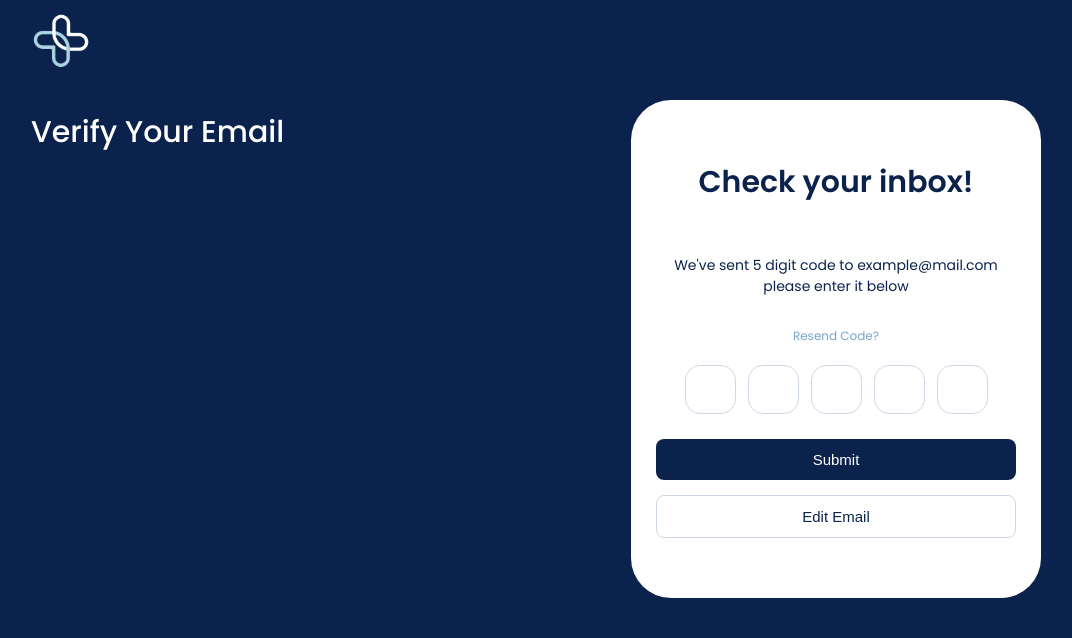
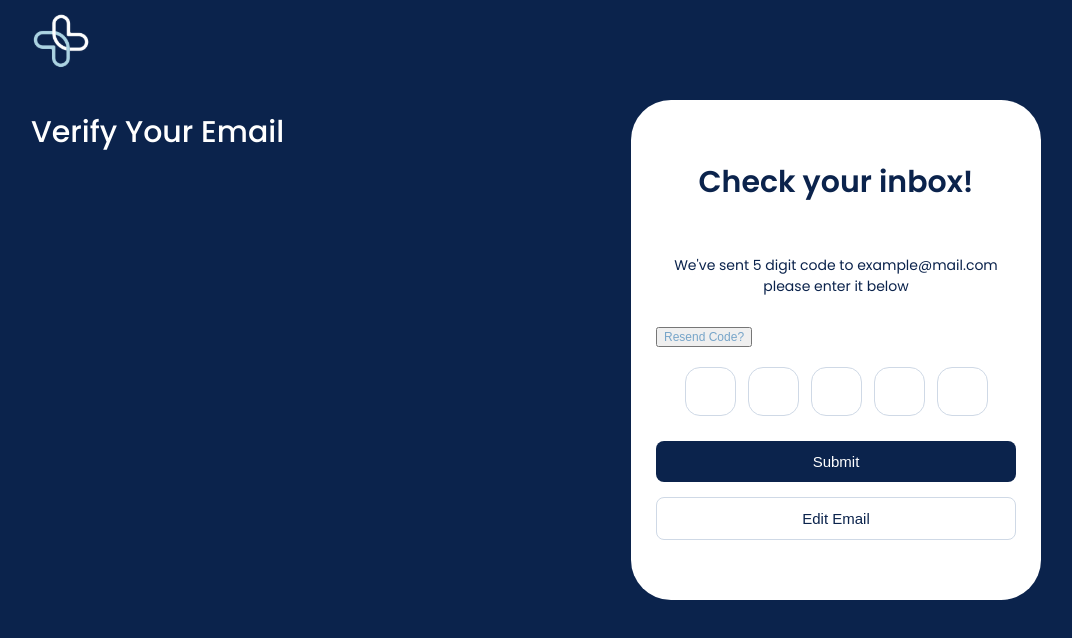
Before and after one commit to MindMate-Project/Web, a React (Create React App) app: page /api/auth/check-inbox in a window 1280 px wide. Shown: the top 638 px of the page, without its empty margins (9-1081 px from the left). Built offline with nearby package versions, Linux system fonts and the light colour scheme.

Commit message:
replace anchor tags with button

```diff
--- a/src/components/Auth/CheckInbox.js
+++ b/src/components/Auth/CheckInbox.js
@@ -20,9 +20,9 @@ function CheckInbox() {
               please enter it below
             </p>
 
-            <a href="#" className="resend">
+            <button type="button" className="resend">
               Resend Code?
-            </a>
+            </button>
 
             <div className="code-inputs">
               <input maxlength="1" />
--- a/src/components/Auth/VerifyEmail.js
+++ b/src/components/Auth/VerifyEmail.js
@@ -19,9 +19,9 @@ function VerifyEmail() {
               please enter it below
             </p>
 
-            <a href="#" className="resend">
+            <button type="button" className="resend">
               Resend Code?
-            </a>
+            </button>
 
             <div className="code-inputs">
               <input maxlength="1" />
```
